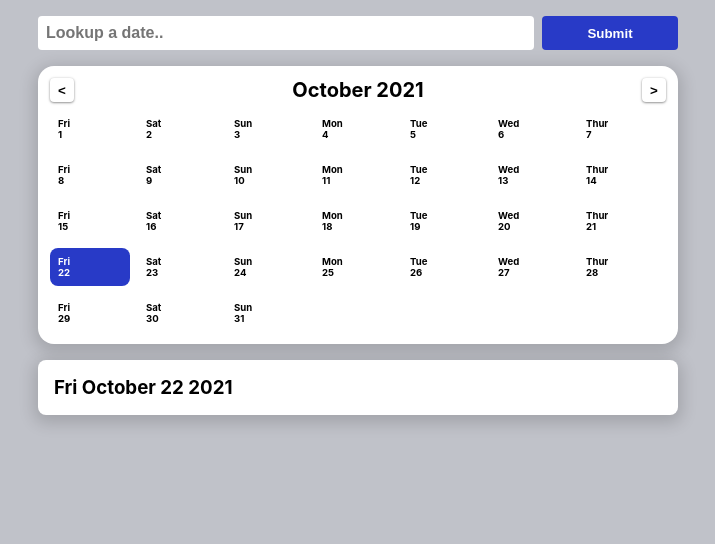
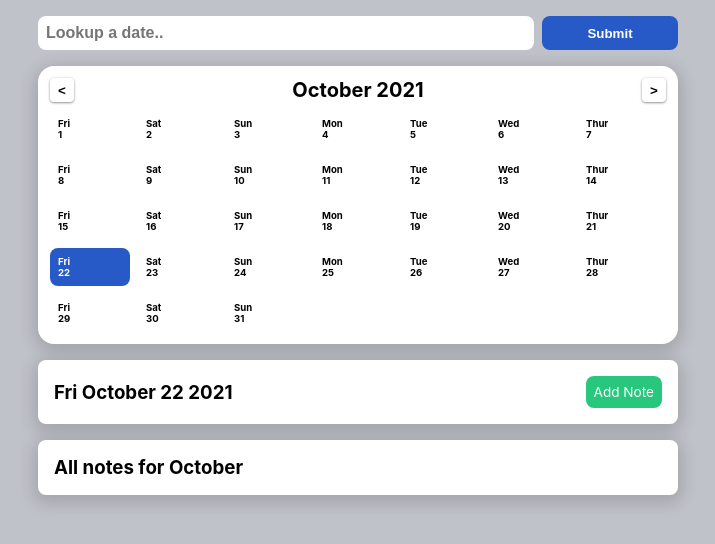
Before and after one commit to Luis1D/week-lookup, a React (Create React App) app: page / in a window 1280 px wide. Shown: the top 544 px of the page, without its empty margins (282-997 px from the left). Built offline with nearby package versions, Linux system fonts and the light colour scheme.

Commit message:
added functionality to add a note on a selected date

```diff
--- a/src/App.css
+++ b/src/App.css
@@ -18,7 +18,7 @@ form {
   width: 90%;
   padding: .5rem;
   outline: none;
-  border-radius: .25rem;
+  border-radius: .5rem;
   border: none;
   font-weight: bold;
   font-size: 1rem;
@@ -27,10 +27,10 @@ form {
   width: 10rem;
   padding: .5rem;
   margin-left: .5rem;
-  border-radius: .25rem;
+  border-radius: .5rem;
   border: none;
   font-weight: bold;
-  background-color: #283AC7;
+  background-color: #285ac7;
   color: white;
 }
 .month-picker {
@@ -78,16 +78,8 @@ form {
   border-radius: .5rem;
   font-weight: bold;
 }
-
-.date-details {
-  background-color: #fff;
-  border-radius: .5rem;
-  padding: 1rem;
-  margin-top: 1rem;
-  box-shadow: 0 .25rem 1rem .25rem rgba(0, 0, 0, 0.151);
-}
 .spot-light {
-  background-color: #283AC7;
+  background-color: #285ac7;
   color: white;
 }
 .day-of-week {
@@ -96,3 +88,53 @@ form {
 .date {
   font-size: .6rem;
 }
+
+
+/* DATE DETAILS & NOTES */
+.date-details {
+  background-color: #fff;
+  border-radius: .5rem;
+  padding: 1rem;
+  margin-top: 1rem;
+  box-shadow: 0 .25rem 1rem .25rem rgba(0, 0, 0, 0.151);
+}
+.date-details .wrapper {
+  display: flex;
+  justify-content: space-between;
+  align-items: center;
+}
+.date-details .wrapper .btn {
+  background-color: #28c77d;
+  color: white;
+  padding: .5rem;
+  font-size: .85rem;
+  border-radius: .5rem;
+}
+.btn:hover {
+  cursor: pointer;
+}
+.submit-note {
+  background-color: #28c77d;
+}
+.note-form {
+  display: flex;
+  flex-direction: column;
+  justify-content: space-evenly;
+  height: 8rem;
+}
+.note-form input, .note-form textarea{
+  border: none;
+  outline: none;
+  background-color: rgba(192, 194, 201, 0.507);
+  padding: .5rem;
+  font-size: 1rem;
+}
+
+/* EVENTS CARD */
+.events {
+  background-color: #fff;
+  border-radius: .5rem;
+  padding: 1rem;
+  margin-top: 1rem;
+  box-shadow: 0 .25rem 1rem .25rem rgba(0, 0, 0, 0.151);
+}
--- a/src/App.js
+++ b/src/App.js
@@ -4,7 +4,14 @@ import React, { useState } from 'react';
 function App() {
   const [date, setTheDate] = useState({ value: new Date(), query: false, queryData: "" });
   const [week, setWeek] = useState();
-  const [selectedDate, setSelectedDate] = useState();
+  const [noteProcess, setNoteProcess] = useState({
+    list: {
+      title: "",
+      description: ""
+    },
+    noteInProgress: false
+  });
+  const [notesList, setNotesList] = useState([]);
   const months = ["January", "February", "March", "April", "May", "June", "July", "August", "September", "October", "November", "December"];
   const days = ["Sun", "Mon", "Tue", "Wed", "Thur", "Fri", "Sat"];
 
@@ -27,8 +34,8 @@ function App() {
   const handleSubmit = e => {
     e.preventDefault();
     setTheDate({ value: new Date(date.queryData), query: true });
-    let week = findWeek(date.value);
-    setWeek(week);
+    let weekToUse = findWeek(date.value);
+    setWeek(weekToUse);
   }
 
   const defaultWeek = () => {
@@ -39,14 +46,14 @@ function App() {
   const nextMonth = () => {
     const month = new Date(date.value.setFullYear(date.value.getFullYear(), date.value.getMonth() + 1, 1))
     setTheDate(month);
-    let week = findWeek(month);
-    setWeek(week);
+    let weekToUse = findWeek(month);
+    setWeek(weekToUse);
   }
   const prevMonth = () => {
     const month = new Date(date.value.setFullYear(date.value.getFullYear(), date.value.getMonth() - 1, 1))
     setTheDate(month);
-    let week = findWeek(month);
-    setWeek(week);
+    let weekToUse = findWeek(month);
+    setWeek(weekToUse);
   }
 
   const dateSelectionStyles = day => {
@@ -56,8 +63,37 @@ function App() {
     return "week-card";
   }
 
+  const addNote = (e) => {
+    let time = new Date();
+    let timeCreated = time.toLocaleTimeString("en-US");
+
+    const value = e.target.value;
+    setNoteProcess({
+      list: {
+        ...noteProcess.list,
+        [e.target.name]: value,
+        date: date,
+        time: timeCreated
+      },
+      noteInProgress: true
+    })
+  }
+  const submitNote = e => {
+    e.preventDefault()
+    setNotesList([...notesList, noteProcess.list]);
+    setNoteProcess({
+      list: {
+        title: "",
+        description: ""
+      },
+      noteInProgress: !noteProcess.noteInProgress
+    })
+  }
   return (
     <div className="App">
+      {
+        notesList.length > 0 ? console.log(notesList) : null
+      }
       <form onSubmit={ handleSubmit }>
         <input type="text" placeholder="Lookup a date.." onChange={handleChange} className="text-input"/>
         <input type="submit" className="input-btn"/>
@@ -84,12 +120,30 @@ function App() {
         </div>
       </div>
       <div className="date-details">
+        <div className="wrapper">
+          {
+            date.value ? <div>
+              <h3>{ days[date.value.getDay()] + " " + months[date.value.getMonth()] + " " + date.value.getDate() + " " + date.value.getFullYear() }</h3>
+            </div> : null
+          }
+          {
+            noteProcess.noteInProgress ? <span className="submit-note btn" onClick={ submitNote }>Submit</span>
+            : <span className="btn" onClick={ () => setNoteProcess({list: noteProcess.list, noteInProgress: true }) }>Add Note</span>
+          }
+        </div>
         {
-          date.value ? <div>
-            <h3>{ days[date.value.getDay()] + " " + months[date.value.getMonth()] + " " + date.value.getDate() + " " + date.value.getFullYear() }</h3>
-          </div> : null
+          noteProcess.noteInProgress ? <form className="note-form" onSubmit={ submitNote }>
+            <input name="title" value={ noteProcess.list.title } type="text" placeholder="Title" onChange={ addNote }/>
+            <textarea name="description" value={ noteProcess.list.description } type="text" placeholder="Description" onChange={ addNote }/>
+          </form>
+          : null
         }
       </div>
+      {
+        date.value ? <div className="events">
+          <h3>{`All notes for ${months[date.value.getMonth()]}`}</h3>
+      </div> : null
+      }
     </div>
   );
 }
```
